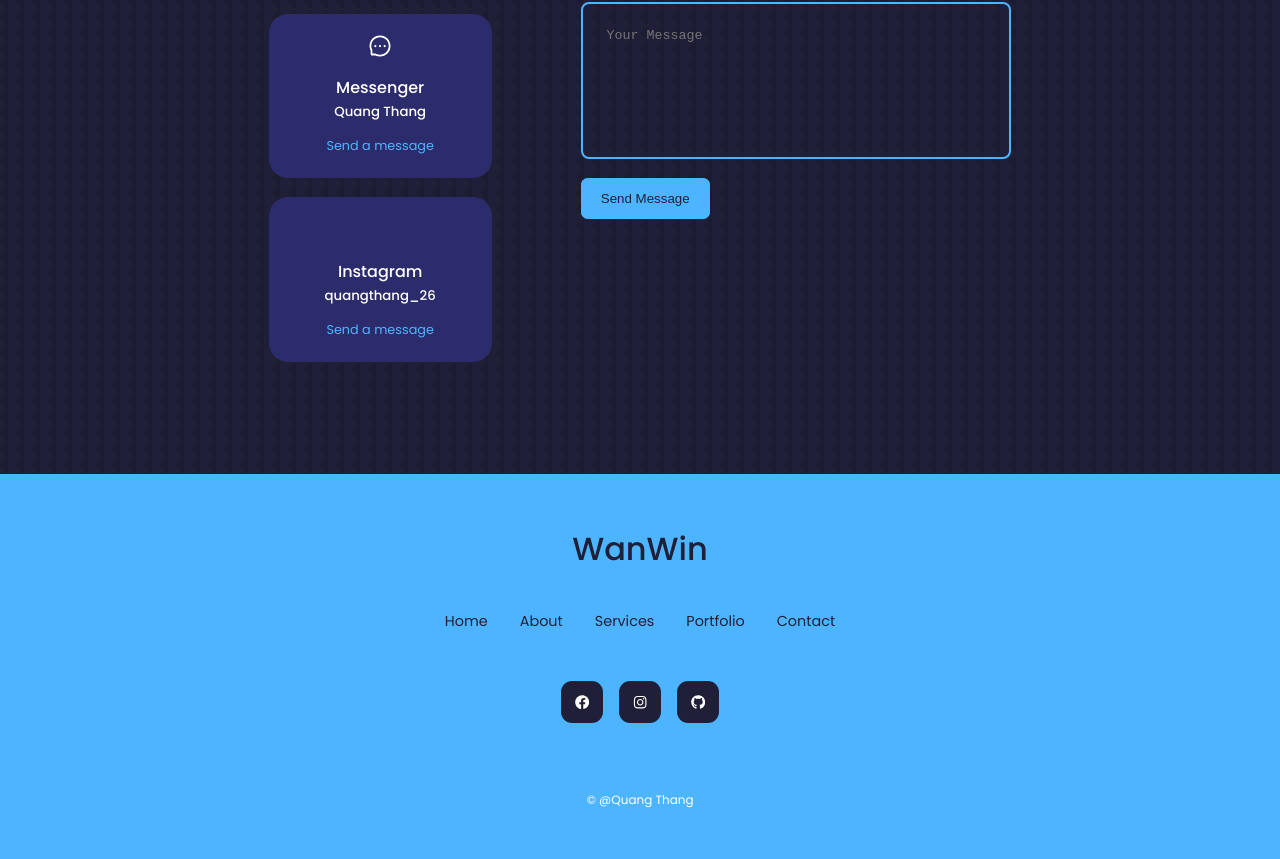
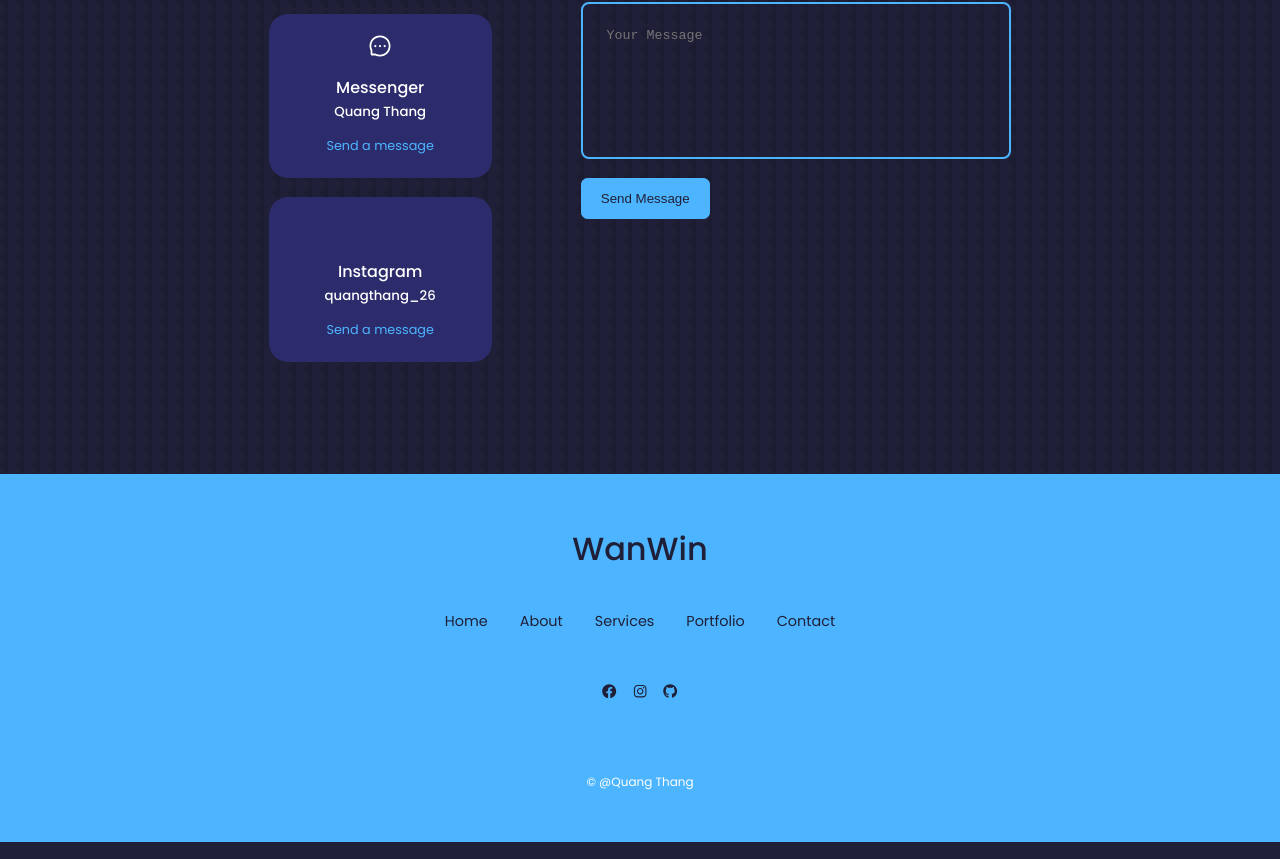
Before and after one commit to WanWin04/Personal-Site, a React (Create React App) app: page / in a window 1280 px wide. Shown: the part 3303-4162 px from the top of the page. Built offline with nearby package versions, Linux system fonts and the light colour scheme; some icons are missing.

Commit message:
GUI - Change Footer

```diff
--- a/src/Components/Footer/Footer.css
+++ b/src/Components/Footer/Footer.css
@@ -32,7 +32,7 @@ footer a {
   margin-bottom: 4rem;
 }
 
-.footer_socials a {
+/* .footer_socials a {
   background: var(--color-bg);
   color: var(--color-white);
   padding: 0.8rem;
@@ -45,12 +45,14 @@ footer a {
   background: transparent;
   color: var(--color-bg);
   border-color: var(--color-bg);
-}
+} */
 
 .footer_copyright {
   margin-bottom: 4rem;
   color: var(--color-bg);
 }
+
+
 
 /* ================= SMALL DEVICES ================= */
 @media screen and (max-width: 600px) {
--- a/src/Components/Footer/Footer.tsx
+++ b/src/Components/Footer/Footer.tsx
@@ -30,13 +30,13 @@ const Footer: React.FC<FooterProps> = () => {
       </ul>
 
       <div className="footer_socials">
-        <a href="https://www.facebook.com/profile.php?id=100047907622203">
+        <a href="https://www.facebook.com/profile.php?id=100047907622203" className="brands">
           <FaFacebook />
         </a>
-        <a href="https://www.instagram.com/quangthang_26/">
+        <a href="https://www.instagram.com/quangthang_26/" className="brands">
           <FaInstagram />
         </a>
-        <a href="https://github.com/WanWin04">
+        <a href="https://github.com/WanWin04" className="brands">
           <FaGithub />
         </a>
       </div>
```
